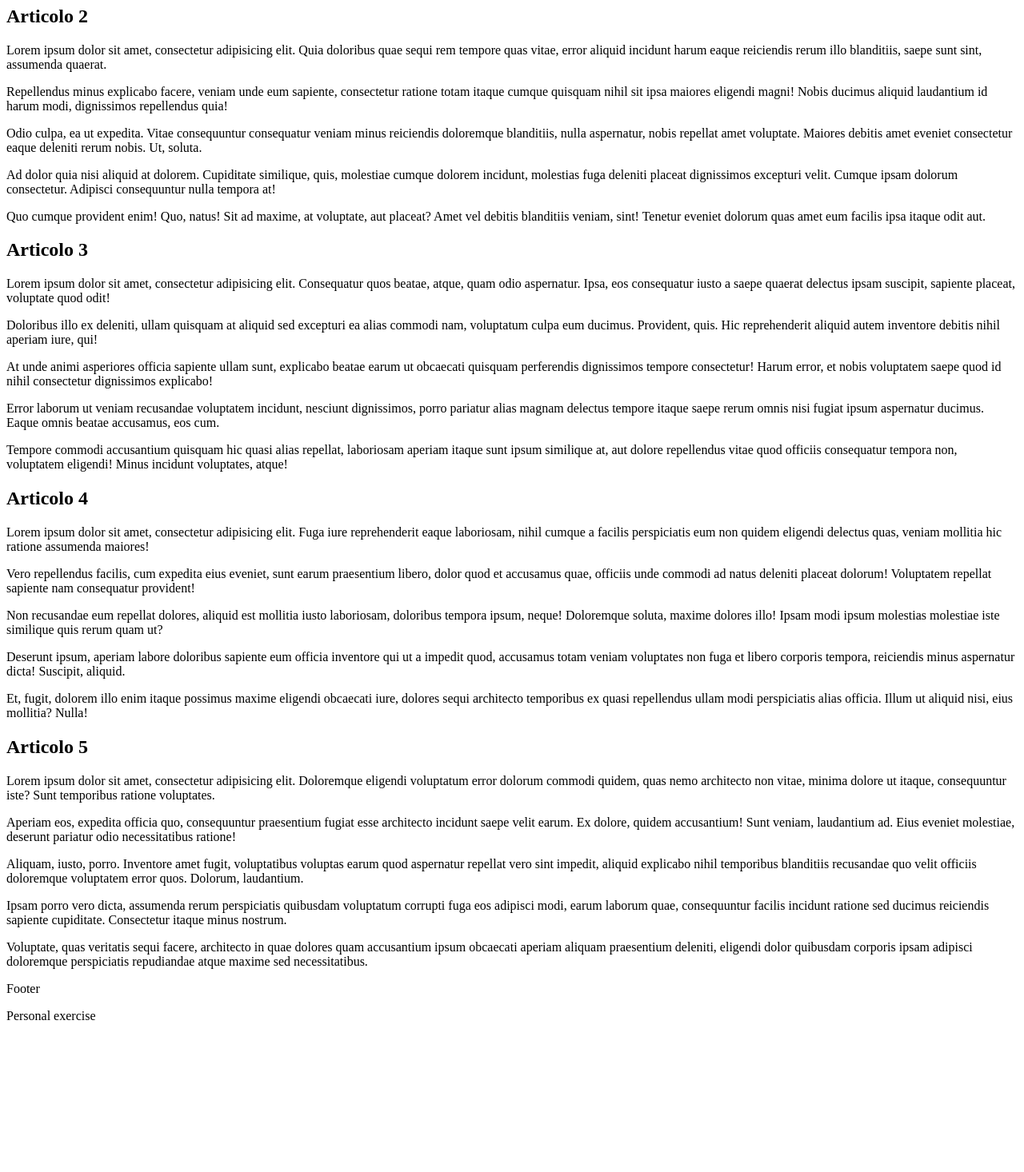
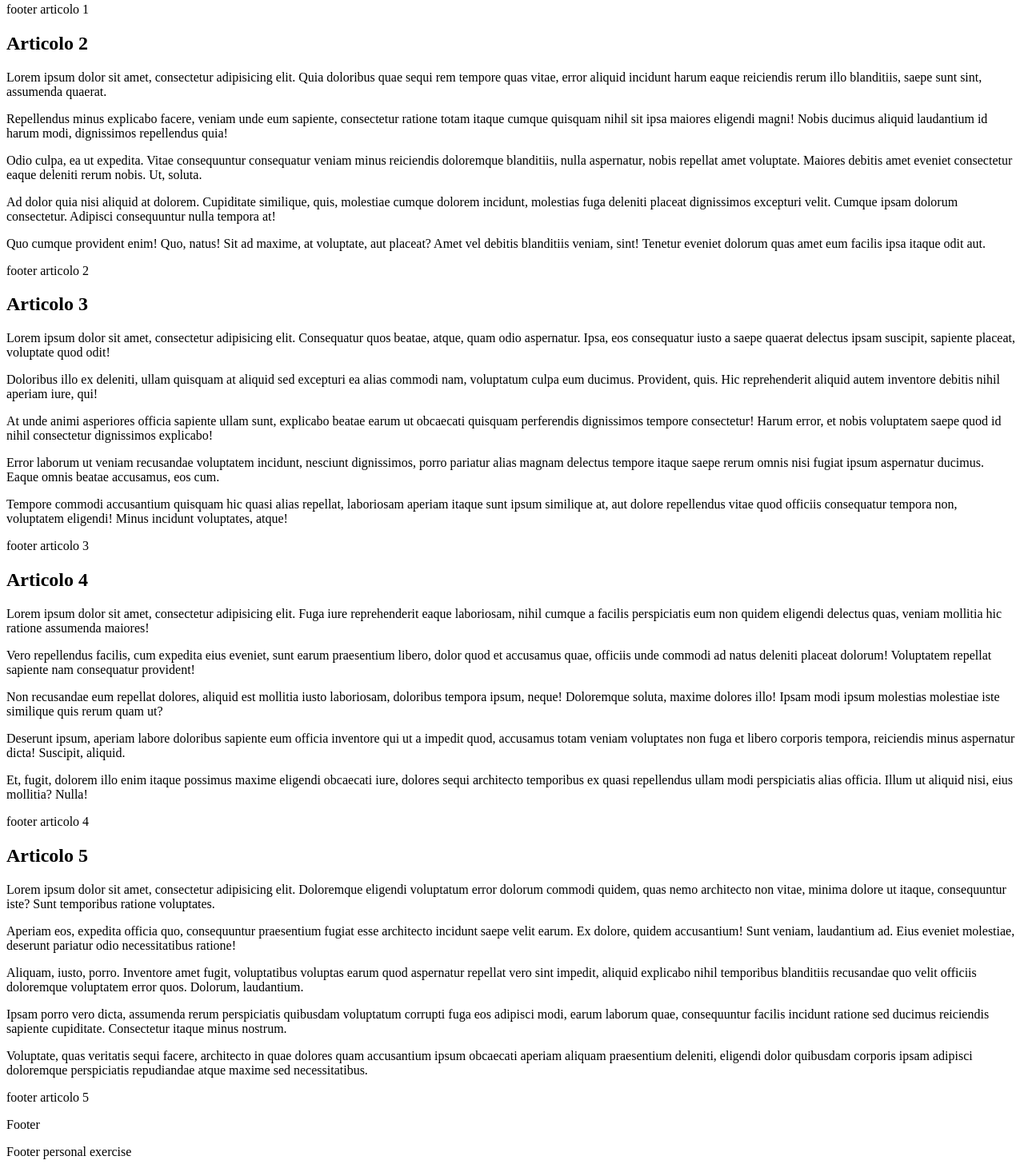
Before and after one commit to Mjack/Mjack.github.io, a plain HTML site: page index.html in a window 1280 px wide. Shown: the part 430-1896 px from the top of the page at 80% size. Before the commit the page ends 1726 px from the top, so only its background shows below. Drawn offline with Linux system fonts and the light colour scheme.

Commit message:
modyfing index

```diff
--- a/index.html
+++ b/index.html
@@ -22,7 +22,9 @@
 				<p>Soluta et fugiat tempore quas libero corrupti enim, impedit nesciunt tenetur ad odit. Numquam dignissimos, provident ea adipisci. Rerum accusamus libero officia, rem minus assumenda eaque ex molestiae optio facere.</p>
 				<p>Sapiente aliquid doloribus repellat nobis hic quia impedit ut eveniet odio libero, esse deserunt quod itaque at, vitae ipsum odit nulla, facere minus enim! Quia magni provident aliquam illo quas!</p>
 				<p>Asperiores molestiae expedita deleniti sit, blanditiis nemo facere. Magnam ea voluptate voluptatibus, numquam? Veritatis ut nulla assumenda, quis minus magni, ducimus eligendi alias architecto ab dolore? Assumenda voluptate a totam.</p>
-
+			<footer>
+				<p>footer articolo 1</p>
+			</footer>
 		</article>
 		<article>
 			<h2>Articolo 2</h2>
@@ -31,7 +33,9 @@
 				<p>Odio culpa, ea ut expedita. Vitae consequuntur consequatur veniam minus reiciendis doloremque blanditiis, nulla aspernatur, nobis repellat amet voluptate. Maiores debitis amet eveniet consectetur eaque deleniti rerum nobis. Ut, soluta.</p>
 				<p>Ad dolor quia nisi aliquid at dolorem. Cupiditate similique, quis, molestiae cumque dolorem incidunt, molestias fuga deleniti placeat dignissimos excepturi velit. Cumque ipsam dolorum consectetur. Adipisci consequuntur nulla tempora at!</p>
 				<p>Quo cumque provident enim! Quo, natus! Sit ad maxime, at voluptate, aut placeat? Amet vel debitis blanditiis veniam, sint! Tenetur eveniet dolorum quas amet eum facilis ipsa itaque odit aut.</p>
-
+			<footer>
+				<p>footer articolo 2</p>
+			</footer>
 		</article>
 		<article>
 			<h2>Articolo 3</h2>
@@ -40,7 +44,9 @@
 				<p>At unde animi asperiores officia sapiente ullam sunt, explicabo beatae earum ut obcaecati quisquam perferendis dignissimos tempore consectetur! Harum error, et nobis voluptatem saepe quod id nihil consectetur dignissimos explicabo!</p>
 				<p>Error laborum ut veniam recusandae voluptatem incidunt, nesciunt dignissimos, porro pariatur alias magnam delectus tempore itaque saepe rerum omnis nisi fugiat ipsum aspernatur ducimus. Eaque omnis beatae accusamus, eos cum.</p>
 				<p>Tempore commodi accusantium quisquam hic quasi alias repellat, laboriosam aperiam itaque sunt ipsum similique at, aut dolore repellendus vitae quod officiis consequatur tempora non, voluptatem eligendi! Minus incidunt voluptates, atque!</p>
-
+			<footer>
+				<p>footer articolo 3</p>
+			</footer>
 		</article>
 		<article>
 			<h2>Articolo 4</h2>
@@ -49,7 +55,9 @@
 				<p>Non recusandae eum repellat dolores, aliquid est mollitia iusto laboriosam, doloribus tempora ipsum, neque! Doloremque soluta, maxime dolores illo! Ipsam modi ipsum molestias molestiae iste similique quis rerum quam ut?</p>
 				<p>Deserunt ipsum, aperiam labore doloribus sapiente eum officia inventore qui ut a impedit quod, accusamus totam veniam voluptates non fuga et libero corporis tempora, reiciendis minus aspernatur dicta! Suscipit, aliquid.</p>
 				<p>Et, fugit, dolorem illo enim itaque possimus maxime eligendi obcaecati iure, dolores sequi architecto temporibus ex quasi repellendus ullam modi perspiciatis alias officia. Illum ut aliquid nisi, eius mollitia? Nulla!</p>
-
+			<footer>
+				<p>footer articolo 4</p>
+			</footer>
 		</article>
 		<article>
 			<h2>Articolo 5</h2>
@@ -58,13 +66,15 @@
 				<p>Aliquam, iusto, porro. Inventore amet fugit, voluptatibus voluptas earum quod aspernatur repellat vero sint impedit, aliquid explicabo nihil temporibus blanditiis recusandae quo velit officiis doloremque voluptatem error quos. Dolorum, laudantium.</p>
 				<p>Ipsam porro vero dicta, assumenda rerum perspiciatis quibusdam voluptatum corrupti fuga eos adipisci modi, earum laborum quae, consequuntur facilis incidunt ratione sed ducimus reiciendis sapiente cupiditate. Consectetur itaque minus nostrum.</p>
 				<p>Voluptate, quas veritatis sequi facere, architecto in quae dolores quam accusantium ipsum obcaecati aperiam aliquam praesentium deleniti, eligendi dolor quibusdam corporis ipsam adipisci doloremque perspiciatis repudiandae atque maxime sed necessitatibus.</p>
-
+			<footer>
+				<p>footer articolo 5</p>
+			</footer>
 		</article>
 	</section>
 
 	<!-->Footer</!-->
 	<footer>
-		<p>Personal exercise</p>
+		<p>Footer personal exercise</p>
 	</footer>
 </body>
 </html>
```
